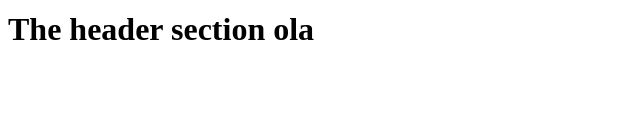
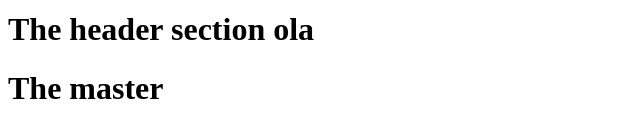
Before and after one commit to Jizzuchrist/my-first-page, a plain HTML site: page index.html in a window 1280 px wide. Shown: the part 322-460 px from the top of the page, without its empty margins (0-640 px from the left). Drawn offline with Linux system fonts and the light colour scheme.

```diff
--- a/index.html
+++ b/index.html
@@ -9,6 +9,7 @@
         <img src="http://manuel.abalos.me/images/logo-ironhack.png"/>
       </div>
       <h1>The header section ola</h1>
+      <h1>The master</h1>
     </header>
   </body>
 </html>
```
